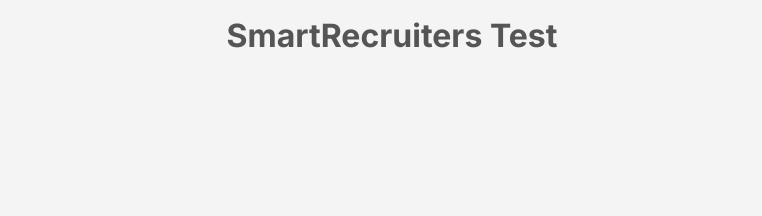
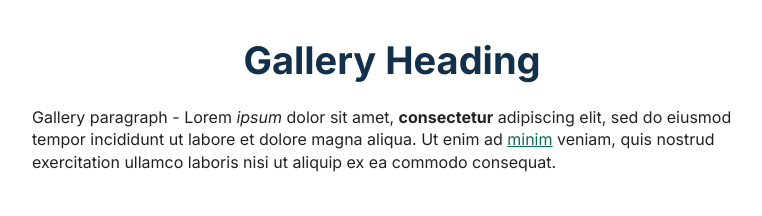
Before and after one commit to Michaellinaresxk/SmartRecruiters-Test, a website with bundled scripts: page index.html in a window 1280 px wide. Shown: the whole page, without its empty margins (248-1010 px from the left). Built offline with nearby package versions, Linux system fonts and the light colour scheme.

Commit message:
feat: add Figma design assets including typography, headings, and content references

```diff
--- a/index.html
+++ b/index.html
@@ -8,7 +8,12 @@
   </head>
   <body>
     <header>
-      <h1 class="title">SmartRecruiters Test</h1>
+      <section class="gallery-header">
+        <div class="gallery-header__content">
+          <h1 class="heading heading--h1">Gallery Heading</h1>
+          <p class="paragraph">Gallery paragraph - Lorem <em>ipsum</em> dolor sit amet, <strong>consectetur</strong> adipiscing elit, sed do eiusmod tempor incididunt ut labore et dolore magna aliqua. Ut enim ad <a href="#" class="paragraph__link">minim</a> veniam, quis nostrud exercitation ullamco laboris nisi ut aliquip ex ea commodo consequat.</p>
+        </div>
+      </section>
     </header>
 
     <script src="dist/js/main.js"></script>
--- a/src/scss/_gallery.scss
+++ b/src/scss/_gallery.scss
@@ -0,0 +1,16 @@
+@use 'variables' as *;
+
+.gallery-header {
+  display: grid;
+  place-items: center;
+  padding: 40px 16px;
+
+  &__content {
+    max-width: 720px;
+  }
+
+  &__title {
+    text-align: center;
+    margin-bottom: 16px;
+  }
+}
--- /dev/null
+++ b/src/scss/_typography.scss
@@ -0,0 +1,27 @@
+@use 'variables' as *;
+
+.heading {
+  font-family: $font-primary;
+  font-weight: 700;
+  line-height: 1.1;
+  color: $primary;
+
+  &--h1 { font-size: 38px; text-align: center;}
+  &--h2 { font-size: 38px; }
+}
+
+.paragraph {
+  padding-top: 1.5em;
+  font-family: $font-primary;
+  font-weight: 400;
+  font-size: 16px;
+  line-height: 1.4;
+  color: $content;
+
+  &__link {
+    color: $secondary;
+    &:hover {
+      text-decoration: none;
+    }
+  }
+}
--- a/src/scss/_variables.scss
+++ b/src/scss/_variables.scss
@@ -2,18 +2,11 @@
 $font-primary: "Inter", sans-serif;
 
 // Colors
-$color-bg: #f4f4f4;
-$color-text: #333;
-$color-heading: #555;
-$color-overlay: rgba(0, 0, 0, 0.8);
-$color-white: #fff;
-
-// Spacing
-$spacing-sm: 8px;
-$spacing-md: 16px;
-$spacing-lg: 24px;
-$spacing-xl: 32px;
-
-// Breakpoints
-$breakpoint-md: 768px;
-$breakpoint-lg: 1024px;
+$primary: #13304A;
+$secondary: #076D59;
+$tertiary: #37B971;
+$cuaternary: #E9ECE7;
+$black: #000000;
+$white: #FFFFFF;
+$content: #222222;
+$danger: #FF4C4C;
--- a/src/scss/styles.scss
+++ b/src/scss/styles.scss
@@ -1,4 +1,7 @@
 @use 'variables' as *;
+@use 'typography';
+@use 'gallery';
+
 @import url('https://fonts.googleapis.com/css2?family=Inter:ital,opsz,wght@0,14..32,100..900;1,14..32,100..900&display=swap');
 
 * {
@@ -9,16 +12,6 @@
 
 body {
   font-family: $font-primary;
-  background-color: $color-bg;
-  color: $color-text;
-  text-align: center;
-
-  h1 {
-    margin-top: $spacing-md;
-    color: $color-heading;
-
-    &:hover {
-      filter: brightness(0.8);
-    }
-  }
+  background-color: $white;
+  color: $content;
 }
```
Also changed, not shown: img/img-1.png (added), img/img-2.png (added), img/img-3.png (added), img/img-6.png (added), 4 other files.
